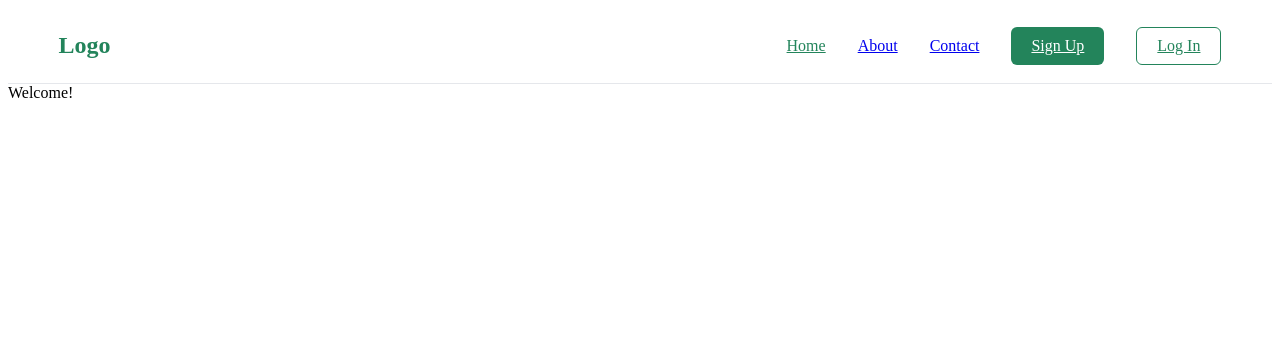
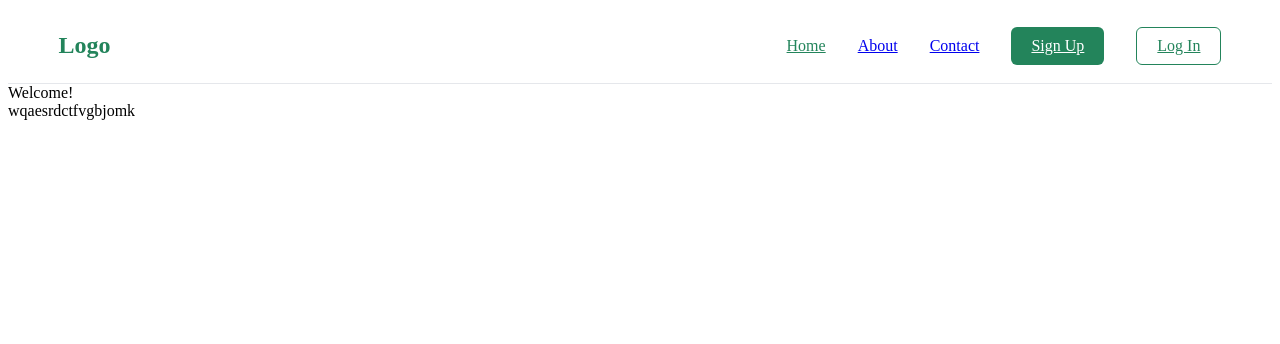
Before and after one commit to rscc-gh/Green-Asia-Pacific-System-GAPS, a PHP site: page / in a window 1280 px wide. Shown: the top 344 px of the page. Run offline with PHP 8.4, Linux system fonts and the light colour scheme.

Commit message:
sxrdctfvgdxcfvyg

```diff
--- a/public/index.php
+++ b/public/index.php
@@ -19,3 +19,5 @@
 
 </body>
 </html>
+
+wqaesrdctfvgbjomk
```
